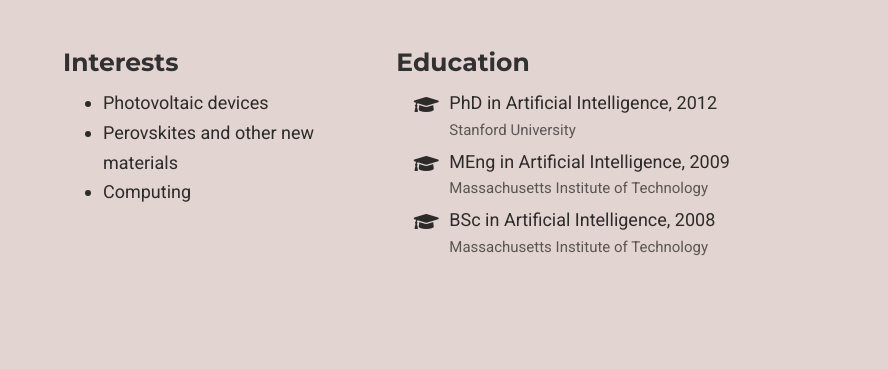
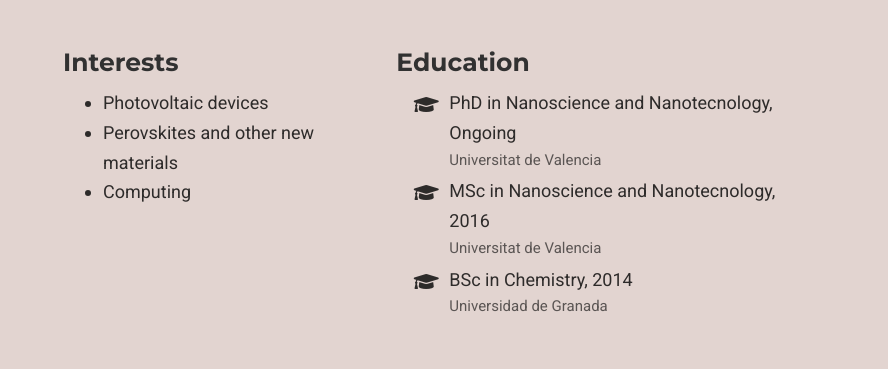
Before and after one commit to JorgeAvilaG/JorgeAvilaG.github.io, a plain HTML site: page authors/admin/index.html in a window 1280 px wide. Shown: the part 265-634 px from the top of the page, 392-1280 px from the left. Drawn offline with nearby package versions, Linux system fonts and the light colour scheme; some packages are replaced by stand-ins of ours; some icons are missing.

Commit message:
map google

```diff
--- a/authors/admin/index.html
+++ b/authors/admin/index.html
@@ -530,24 +530,24 @@
           <li>
             <i class="fa-li fas fa-graduation-cap"></i>
             <div class="description">
-              <p class="course">PhD in Artificial Intelligence, 2012</p>
-              <p class="institution">Stanford University</p>
+              <p class="course">PhD in Nanoscience and Nanotecnology, Ongoing</p>
+              <p class="institution">Universitat de Valencia</p>
             </div>
           </li>
 
           <li>
             <i class="fa-li fas fa-graduation-cap"></i>
             <div class="description">
-              <p class="course">MEng in Artificial Intelligence, 2009</p>
-              <p class="institution">Massachusetts Institute of Technology</p>
+              <p class="course">MSc in Nanoscience and Nanotecnology, 2016</p>
+              <p class="institution">Universitat de Valencia</p>
             </div>
           </li>
 
           <li>
             <i class="fa-li fas fa-graduation-cap"></i>
             <div class="description">
-              <p class="course">BSc in Artificial Intelligence, 2008</p>
-              <p class="institution">Massachusetts Institute of Technology</p>
+              <p class="course">BSc in Chemistry, 2014</p>
+              <p class="institution">Universidad de Granada</p>
             </div>
           </li>
 
@@ -596,7 +596,7 @@
 
 
 
-      <script async defer src="https://maps.googleapis.com/maps/api/js?key="></script>
+      <script async defer src="https://maps.googleapis.com/maps/api/js?key=AIzaSyBzJ2K8SNH9cOcJUXjIOSXf1l2gSXkltJs"></script>
 
       <script src="https://cdnjs.cloudflare.com/ajax/libs/gmaps.js/0.4.25/gmaps.min.js" integrity="sha256-7vjlAeb8OaTrCXZkCNun9djzuB2owUsaO72kXaFDBJs=" crossorigin="anonymous"></script>
 
```
Also changed, not shown: 404.html (+1 -1 lines), authors/index.html (+1 -1 lines), categories/index.html (+1 -1 lines), index.html (+8 -24 lines), post/index.html (+1 -1 lines), publication/index.html (+1 -1 lines), publication_types/index.html (+1 -1 lines), tags/index.html (+1 -1 lines), talk/index.html (+1 -1 lines).
